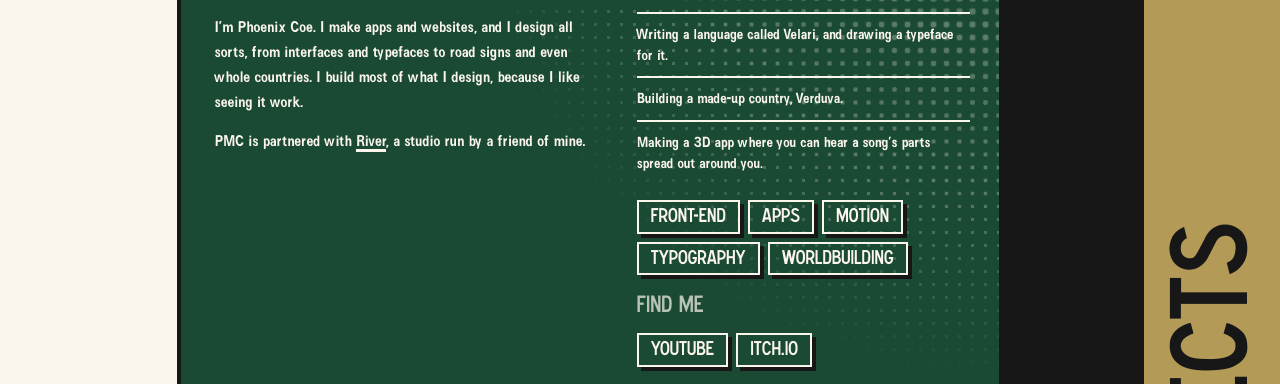
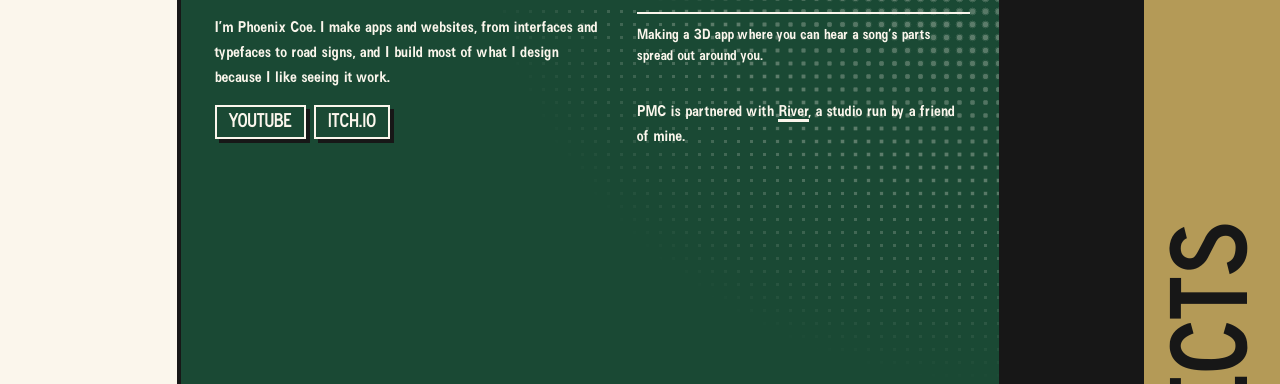
Before and after one commit to PhoenixCoe/pmcstudios, a plain HTML site: page index.html in a window 1280 px wide. Both pictures are taken after a click on the element "ABOUT". Shown: the part 151-535 px from the top of the page. Drawn offline with Linux system fonts and the light colour scheme.

Commit message:
Simpler About section

```diff
--- a/index.html
+++ b/index.html
@@ -73,7 +73,7 @@ button{font:inherit;color:inherit;background:none;border:0;cursor:pointer;text-t
 .lead{font-size:clamp(1.8rem,3.4vw,3.6rem);line-height:.95}
 .cols .tx{font-size:clamp(.98rem,1.2vw,1.2rem);line-height:1.6}
 .cols p+p{margin-top:14px}
-.partner a{border-bottom:3px solid currentColor;transition:background .1s,color .1s}.partner a:hover{background:var(--fg);color:var(--bg)}
+.partner{margin-top:22px}.partner a{border-bottom:3px solid currentColor;transition:background .1s,color .1s}.partner a:hover{background:var(--fg);color:var(--bg)}
 .lab{font-size:1.3rem;margin-bottom:10px;opacity:.7}
 .now{list-style:none}.now li{padding:10px 0;border-top:2px solid currentColor;font-size:clamp(.92rem,1.1vw,1.1rem);line-height:1.45}
 .chips{list-style:none;display:flex;flex-wrap:wrap;gap:8px;margin-top:16px}
@@ -135,7 +135,7 @@ button{font:inherit;color:inherit;background:none;border:0;cursor:pointer;text-t
 .dots{width:80vw}
 .logo{width:min(78%,24vh*1.776)}
 .big{font-size:min(11vw,8vh);max-width:none}
-.cols{grid-template-columns:1fr}
+.cols{grid-template-columns:1fr;gap:34px}
 .lead{font-size:2rem}
 .plate{grid-template-columns:96px minmax(0,1fr);gap:14px;align-items:start}.plate h3{font-size:2rem}
 .tiles,.tiles.t3{grid-template-columns:1fr;gap:10px}
@@ -194,15 +194,13 @@ button{font:inherit;color:inherit;background:none;border:0;cursor:pointer;text-t
       <div class="cols" style="--k:0">
         <div>
           <p class="lead">I design things, then I build them.</p>
-          <p class="tx" style="margin-top:18px">I’m Phoenix Coe. I make apps and websites, and I design all sorts, from interfaces and typefaces to road signs and even whole countries. I build most of what I design, because I like seeing it work.</p>
-          <p class="tx partner">PMC is partnered with <a href="https://riversoftstudios.github.io/river-site/" target="_blank" rel="noopener">River</a>, a studio run by a friend of mine.</p>
+          <p class="tx" style="margin-top:18px">I’m Phoenix Coe. I make apps and websites, from interfaces and typefaces to road signs, and I build most of what I design because I like seeing it work.</p>
+          <ul class="chips links"><li><a href="https://youtube.com/@PhoenixsLab" target="_blank" rel="noopener">YouTube</a></li><li><a href="https://phoenixcoder.itch.io" target="_blank" rel="noopener">itch.io</a></li></ul>
         </div>
         <div>
           <p class="lab">Right now</p>
-          <ul class="now tx"><li>Building Coe, a study helper, and Coe Mini, the same helper in your browser.</li><li>Writing a language called Velari, and drawing a typeface for it.</li><li>Building a made-up country, Verduva.</li><li>Making a 3D app where you can hear a song’s parts spread out around you.</li></ul>
-          <ul class="chips"><li>Front-end</li><li>Apps</li><li>Motion</li><li>Typography</li><li>Worldbuilding</li></ul>
-          <p class="lab find">Find me</p>
-          <ul class="chips links"><li><a href="https://youtube.com/@PhoenixsLab" target="_blank" rel="noopener">YouTube</a></li><li><a href="https://phoenixcoder.itch.io" target="_blank" rel="noopener">itch.io</a></li></ul>
+          <ul class="now tx"><li>Building Coe, a study helper, and Coe Mini, the same helper in your browser.</li><li>Making a 3D app where you can hear a song’s parts spread out around you.</li></ul>
+          <p class="tx partner">PMC is partnered with <a href="https://riversoftstudios.github.io/river-site/" target="_blank" rel="noopener">River</a>, a studio run by a friend of mine.</p>
         </div>
       </div>
       <h2 class="ht" style="--k:1" aria-hidden="true">About</h2>
```
